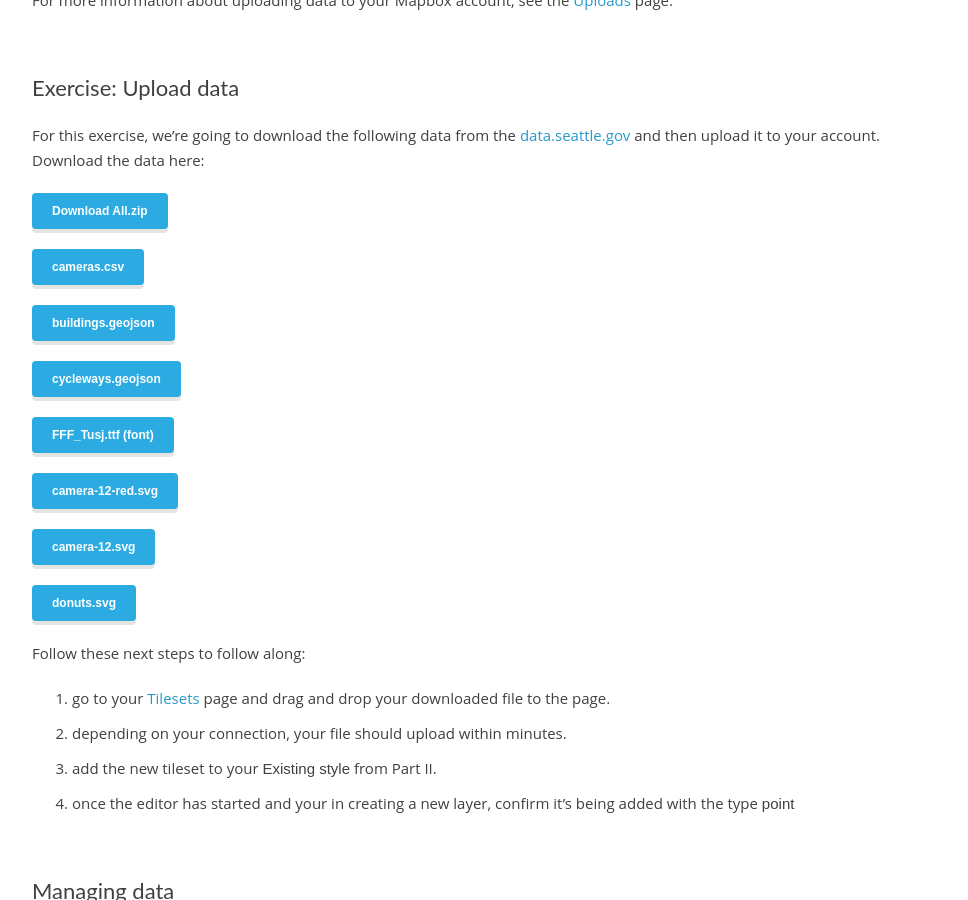
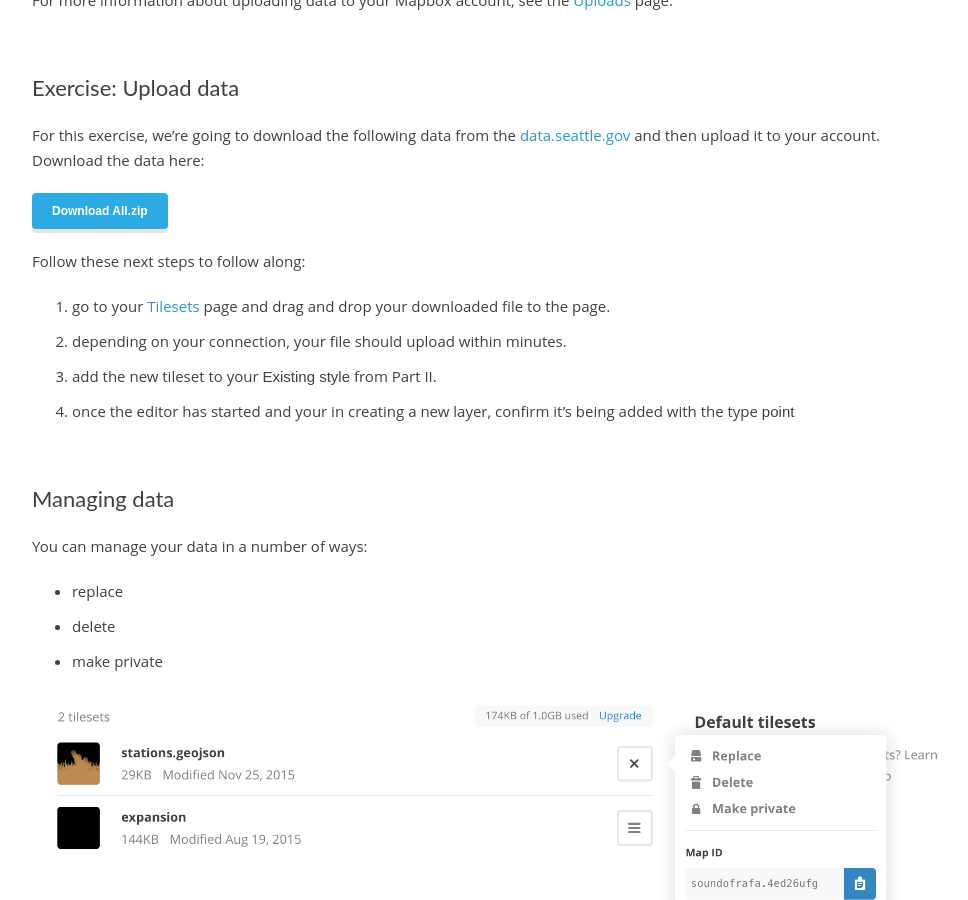
Before and after one commit to cugos/studio-workshop, a Jekyll site: the page built from _posts/0000-01-01-part-3.md, in a window 1280 px wide and 900 px high, scrolled down 5195 px. Shown: the whole window, without its empty margins (148-1116 px from the left). Built offline with Jekyll 4.4.1, drawn with Linux system fonts in a browser that asks for light colours; some web fonts are replaced.

Commit message:
fix link again

```diff
--- a/_posts/0000-01-01-part-3.md
+++ b/_posts/0000-01-01-part-3.md
@@ -74,21 +74,6 @@ For this exercise, we're going to download the following data from the [data.sea
 <button class='button'><a href="{{site.baseurl}}/assets/download_all.zip">
 Download All.zip</a></button>
 
-<button class='button'><a href="{{site.baseurl}}/data/Seattle_Traffic_Cameras.csv">
-cameras.csv</a></button>
-
-<button class='button'><a href="{{site.baseurl}}/data/uw-buildings.geojson">buildings.geojson</a></button>
-
-<button class='button'><a href="{{site.baseurl}}/data/uw-cycleway.geojson">cycleways.geojson</a></button>
-
-<button class='button'><a href="{{site.baseurl}}/assets/FFF_Tusj.ttf">FFF_Tusj.ttf (font)</a></button>
-
-<button class='button'><a href="{{site.baseurl}}/assets/camera-12-red.svg">camera-12-red.svg</a></button>
-
-<button class='button'><a href="{{site.baseurl}}/assets/camera-12.svg">camera-12.svg</a></button>
-
-<button class='button'><a href="{{site.baseurl}}/assets/donut.svg">donuts.svg</a></button>
-
 Follow these next steps to follow along:
 
 1. go to your [Tilesets](https://www.mapbox.com/studio/tilesets/) page and drag and drop your downloaded file to the page.
```
